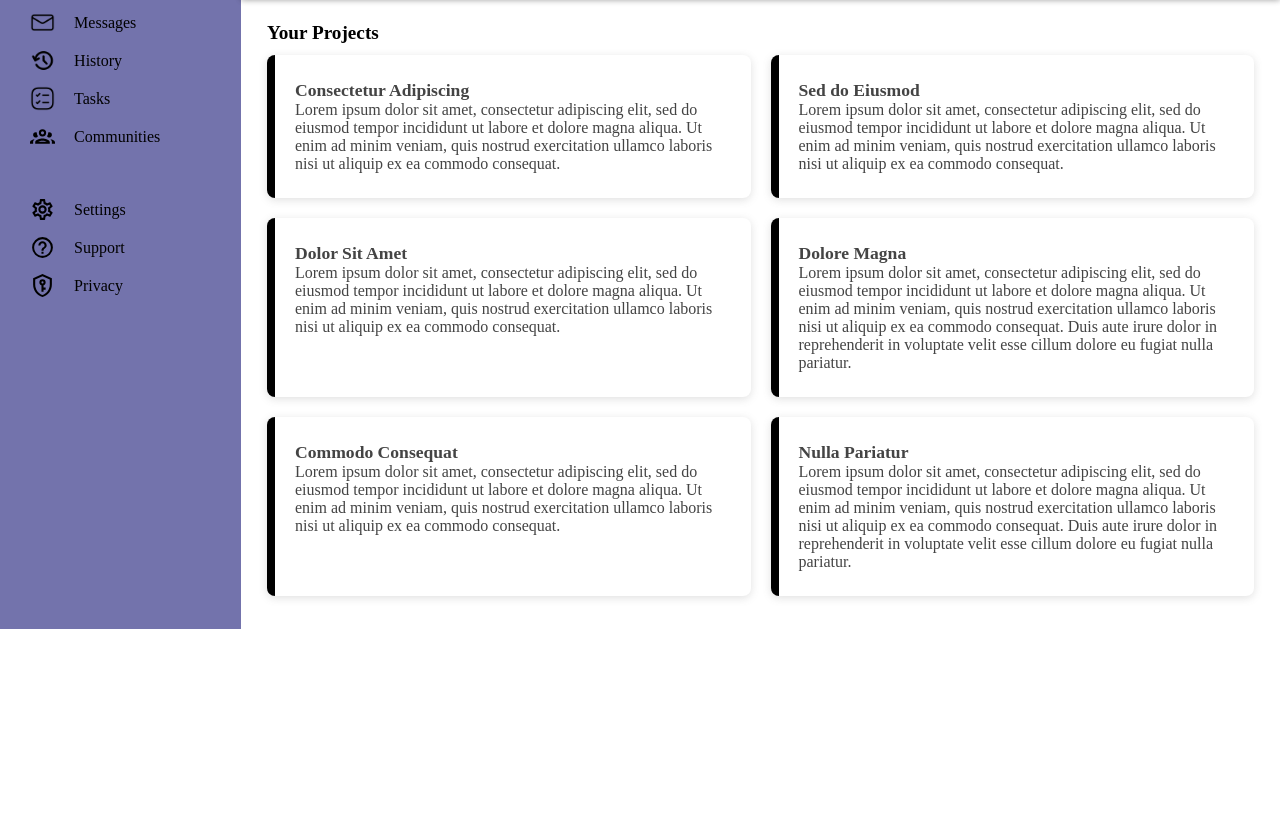
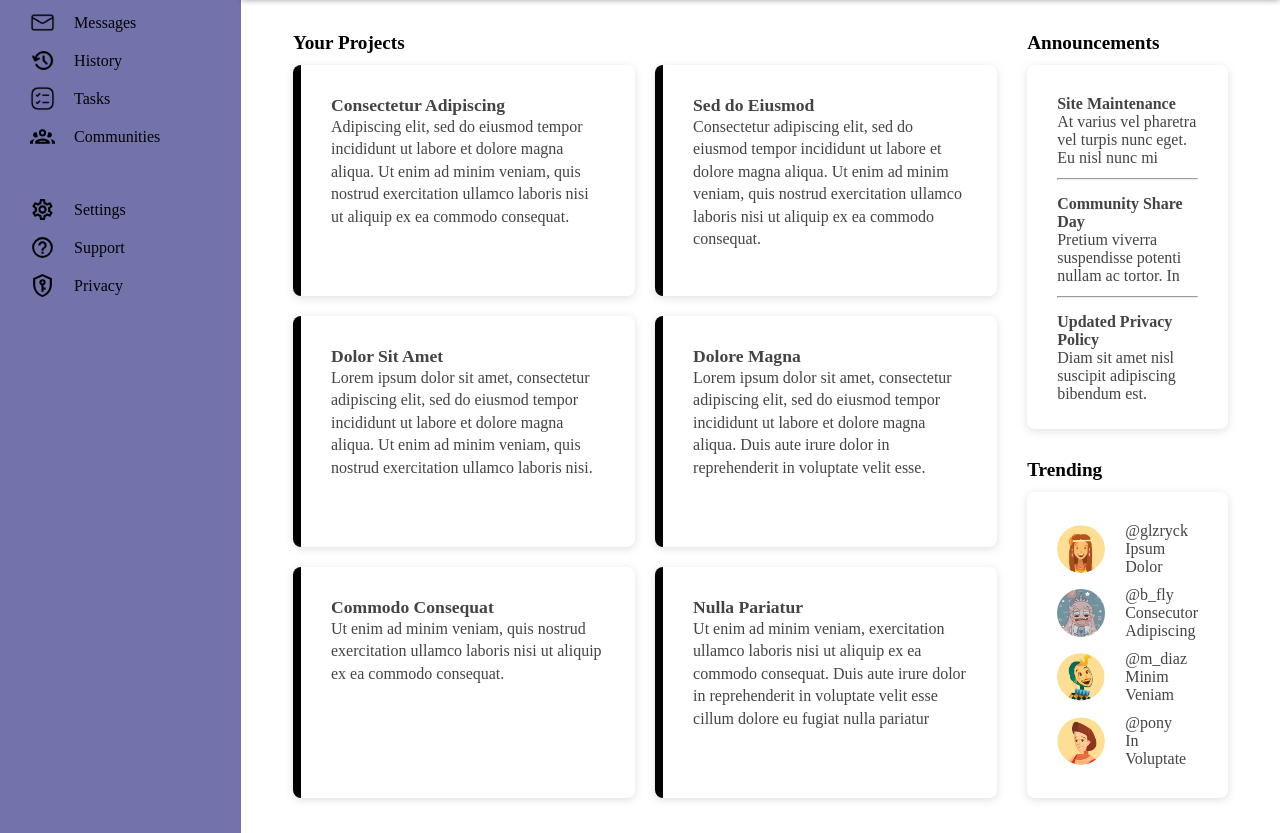
Before and after one commit to pj-pj-pj/admin-dashboard, a plain HTML site: page index.html in a window 1280 px wide. Shown: the part 171-1004 px from the top of the page. Before the commit the page ends 800 px from the top, so only its background shows below. Drawn offline with Linux system fonts and the light colour scheme.

Commit message:
layout content

```diff
--- a/index.html
+++ b/index.html
@@ -47,7 +47,7 @@
           <div class="profile">
             <img class="profile-pic" src="assets/prof-pic.png" alt="profile-pic">
             <p>Hi there,</p>
-            <h2>Star Butterfly (@bfly)</h2>
+            <h2>Star Butterfly (@b_fly)</h2>
           </div>
           <div class="profile-btn">
             <button>New</button>
@@ -56,56 +56,80 @@
           </div>
         </section>
       </header>
+      <section class="content">
         <section class="projects">
           <h2>Your Projects</h2>
           <div class="band">
-          <div class="card">
+            <a href="" class="card">
               <h3>Consectetur Adipiscing</h3>
-            Lorem ipsum dolor sit amet, consectetur adipiscing elit, sed do eiusmod tempor incididunt ut labore et dolore magna aliqua. Ut enim ad minim veniam, quis nostrud exercitation ullamco laboris nisi ut aliquip ex ea commodo consequat.
-          </div>
-          <div class="card">
+              <p>Adipiscing elit, sed do eiusmod tempor incididunt ut labore et dolore magna aliqua. Ut enim ad minim veniam, quis nostrud exercitation ullamco laboris nisi ut aliquip ex ea commodo consequat. </p>
+            </a>
+            <a href="" class="card">
               <h3>Sed do Eiusmod</h3>
-            Lorem ipsum dolor sit amet, consectetur adipiscing elit, sed do eiusmod tempor incididunt ut labore et dolore magna aliqua. Ut enim ad minim veniam, quis nostrud exercitation ullamco laboris nisi ut aliquip ex ea commodo consequat.
-          </div>
-          <div class="card">
+              <p>Consectetur adipiscing elit, sed do eiusmod tempor incididunt ut labore et dolore magna aliqua. Ut enim ad minim veniam, quis nostrud exercitation ullamco laboris nisi ut aliquip ex ea commodo consequat. </p>
+            </a>
+            <a href="" class="card">
               <h3>Dolor Sit Amet</h3>
-            Lorem ipsum dolor sit amet, consectetur adipiscing elit, sed do eiusmod tempor incididunt ut labore et dolore magna aliqua. Ut enim ad minim veniam, quis nostrud exercitation ullamco laboris nisi ut aliquip ex ea commodo consequat.
-          </div>
-          <div class="card">
+              <p>Lorem ipsum dolor sit amet, consectetur adipiscing elit, sed do eiusmod tempor incididunt ut labore et dolore magna aliqua. Ut enim ad minim veniam, quis nostrud exercitation ullamco laboris nisi. </p>
+            </a>
+            <a href="" class="card">
               <h3>Dolore Magna</h3>
-            Lorem ipsum dolor sit amet, consectetur adipiscing elit, sed do eiusmod tempor incididunt ut labore et dolore magna aliqua. Ut enim ad minim veniam, quis nostrud exercitation ullamco laboris nisi ut aliquip ex ea commodo consequat. Duis aute irure dolor in reprehenderit in voluptate velit esse cillum dolore eu fugiat nulla pariatur.
-          </div>
-          <div class="card">
+              <p>Lorem ipsum dolor sit amet, consectetur adipiscing elit, sed do eiusmod tempor incididunt ut labore et dolore magna aliqua. Duis aute irure dolor in reprehenderit in voluptate velit esse. </p>
+            </a>
+            <a href="" class="card">
               <h3>Commodo Consequat</h3>
-            Lorem ipsum dolor sit amet, consectetur adipiscing elit, sed do eiusmod tempor incididunt ut labore et dolore magna aliqua. Ut enim ad minim veniam, quis nostrud exercitation ullamco laboris nisi ut aliquip ex ea commodo consequat.
-          </div>
-          <div class="card">
+              <p>Ut enim ad minim veniam, quis nostrud exercitation ullamco laboris nisi ut aliquip ex ea commodo consequat. </p>
+            </a>
+            <a href="" class="card">
               <h3>Nulla Pariatur</h3>
-            Lorem ipsum dolor sit amet, consectetur adipiscing elit, sed do eiusmod tempor incididunt ut labore et dolore magna aliqua. Ut enim ad minim veniam, quis nostrud exercitation ullamco laboris nisi ut aliquip ex ea commodo consequat. Duis aute irure dolor in reprehenderit in voluptate velit esse cillum dolore eu fugiat nulla pariatur.
-          </div>
+              <p>Ut enim ad minim veniam, exercitation ullamco laboris nisi ut aliquip ex ea commodo consequat. Duis aute irure dolor in reprehenderit in voluptate velit esse cillum dolore eu fugiat nulla pariatur </p>
+            </a>
           </div>
         </section>
         <section class="announcements">
-        <div>
-
-        </div>
-        <div>
-
+          <h2>Announcements</h2>
+          <div class="card">
+            <a href="">
+              <h4>Site Maintenance</h4>
+              <p>At varius vel pharetra vel turpis nunc eget. Eu nisl nunc mi ipsum faucibus vitae aliquet nec ullamcorper. Odio eu feugiat pretium nibh ipsum consequat nisl vel</p>
+            </a>
+            <hr>
+            <a href="">
+              <h4>Community Share Day</h4>
+              <p>Pretium viverra suspendisse potenti nullam ac tortor. In vitae turpis massa sed elementum tempus egestas. Turpis</p>
+            </a>
+            <hr>
+            <a href="">
+              <h4>Updated Privacy Policy</h4>
+              <p>Diam sit amet nisl suscipit adipiscing bibendum est. Tincidunt augue interdum velit euismod in pellentesque. Gravida neque convallis a cras</p>
+            </a>
           </div>
         </section>
-      <section class="trending">
-        <div class="trends">
-
-        </div>
-        <div class="trends">
-
-        </div>
-        <div class="trends">
-
-        </div>
-        <div class="trends">
-
-        </div>
+        <section>
+          <h2>Trending</h2>
+          <section class="trending card">
+          <a class="trends" href="">
+            <img class="profile-pic" src="/assets/trend-1.png" alt="">
+            <div><p>@glzryck</p>
+            <p>Ipsum Dolor</p></div>
+          </a>
+          <a class="trends" href="">
+            <img class="profile-pic" src="/assets/prof-pic.png" alt="">
+            <div><p>@b_fly</p>
+            <p>Consecutor Adipiscing</p></div>
+          </a>
+          <a class="trends" href="">
+            <img class="profile-pic" src="/assets/trend-2.jpg" alt="">
+            <div><p>@m_diaz</p>
+            <p>Minim Veniam</p></div>
+          </a>
+          <a class="trends" href="">
+            <img class="profile-pic" src="/assets/trend-3.jpg" alt="">
+            <div><p>@pony</p>
+            <p>In Voluptate</p></div>
+          </a>
+        </section>
+        </section>
       </section>
     </main>
   </div>
--- a/styles.css
+++ b/styles.css
@@ -37,7 +37,6 @@ header {
   justify-content: center;
   align-items: center;
   flex-direction: column;
-  margin-bottom: 25px;
 }
 
 .header-top, .header-bottom {
@@ -62,8 +61,8 @@ header .icon {
 
 .profile-pic {
   border-radius: 100%;
+  max-width: 48px;
 }
-
 
 /* .header-top .search-bar */
 
@@ -87,10 +86,6 @@ input {
   display: grid;
   justify-content: end;
   grid-template-columns: repeat(3, auto);
-}
-
-.user .profile-pic {
-  max-width: 48px;
 }
 
 /* */
@@ -172,33 +167,54 @@ ul {
   padding-left: 10px;
 }
 
-/* projects */
+/* content */
 
-.projects {
-  width: 95%;
-  margin: 0 auto;
+.content {
+  width: 90%;
+  display: grid;
+  grid-template-columns: 1fr;
+  grid-gap: 30px;
+  margin: 35px auto;
 }
 
-.projects h2 {
+.card {
+  padding: 30px 30px;
+  background: white;
+  color: #444;
+  box-shadow: rgba(99, 99, 99, 0.2) 0px 2px 8px 0px;
+  display: flex;
+  flex-direction: column;
+  border-radius: 8px;
+}
+
+.content h2 {
   padding-bottom: 11px;
   font-size: 1.2rem;
 }
 
+a {
+  text-decoration: none;
+}
+
+a:visited {
+  color: #444;
+}
+
+/* projects */
+
+.projects {
+  display: flex;
+  flex-direction: column;
+}
+
 .band {
+  height: 100%;
   display: grid;
   grid-template-columns: 1fr;
   grid-gap: 20px;
 }
 
-.card {
-  padding: 25px 20px;
-  background: white;
-  color: #444;
-  box-shadow: rgba(99, 99, 99, 0.2) 0px 2px 8px 0px;
-  display: flex;
-  flex-direction: column;
-  min-height: 100%;
-  border-radius: 8px;
+.band .card {
   border-left: 8px black solid;
 
   position: relative;
@@ -206,8 +222,7 @@ ul {
   transition: all .1s ease-in;
 }
 
-.card:hover {
-  top: -2px;
+.band .card:hover {
   box-shadow: rgba(99, 99, 99, 0.4) 0px 2px 8px 0px;
 }
 
@@ -215,13 +230,62 @@ ul {
   font-size: 1.1rem;
 }
 
-.card p {
+.projects p {
   line-height: 1.4;
 }
 
+/* announcements */
 
-@media only screen and (min-width: 700px) {
+.announcements {
+  align-items: baseline;
+  grid-template-rows: auto 1fr;
+  order: -1;
+}
+
+.announcements p {
+  height: 50px;
+  overflow: hidden;
+}
+
+.announcements hr {
+  margin: 15px 0;
+}
+
+/* trends */
+
+.trending {
+  display: grid;
+  grid-template: repeat(4, max-content) / 1fr;
+  grid-gap: 10px;
+}
+
+.trends {
+  display: grid;
+  grid-template: auto auto / auto 1fr ;
+  grid-column-gap: 20px;
+  align-items: center;
+}
+
+.trends .profile-pic {
+  grid-column: 1 / 2;
+}
+
+@media only screen and (min-width: 1000px) {
+  .content {
+    grid-template-columns: 4fr 1fr;
+    grid-template-rows: auto 1fr;
+  }
+
+  .projects {
+    grid-row: 1 / -1;
+  }
+
   .band {
     grid-template-columns: 1fr 1fr;
+    grid-auto-rows: 1fr;
+  }
+
+  .announcements {
+    order: 0;
   }
 }
```
Also changed, not shown: assets/trend-1.png (added), assets/trend-2.jpg (added), assets/trend-3.jpg (added). Lines whose indentation alone changed are shown as unchanged.
